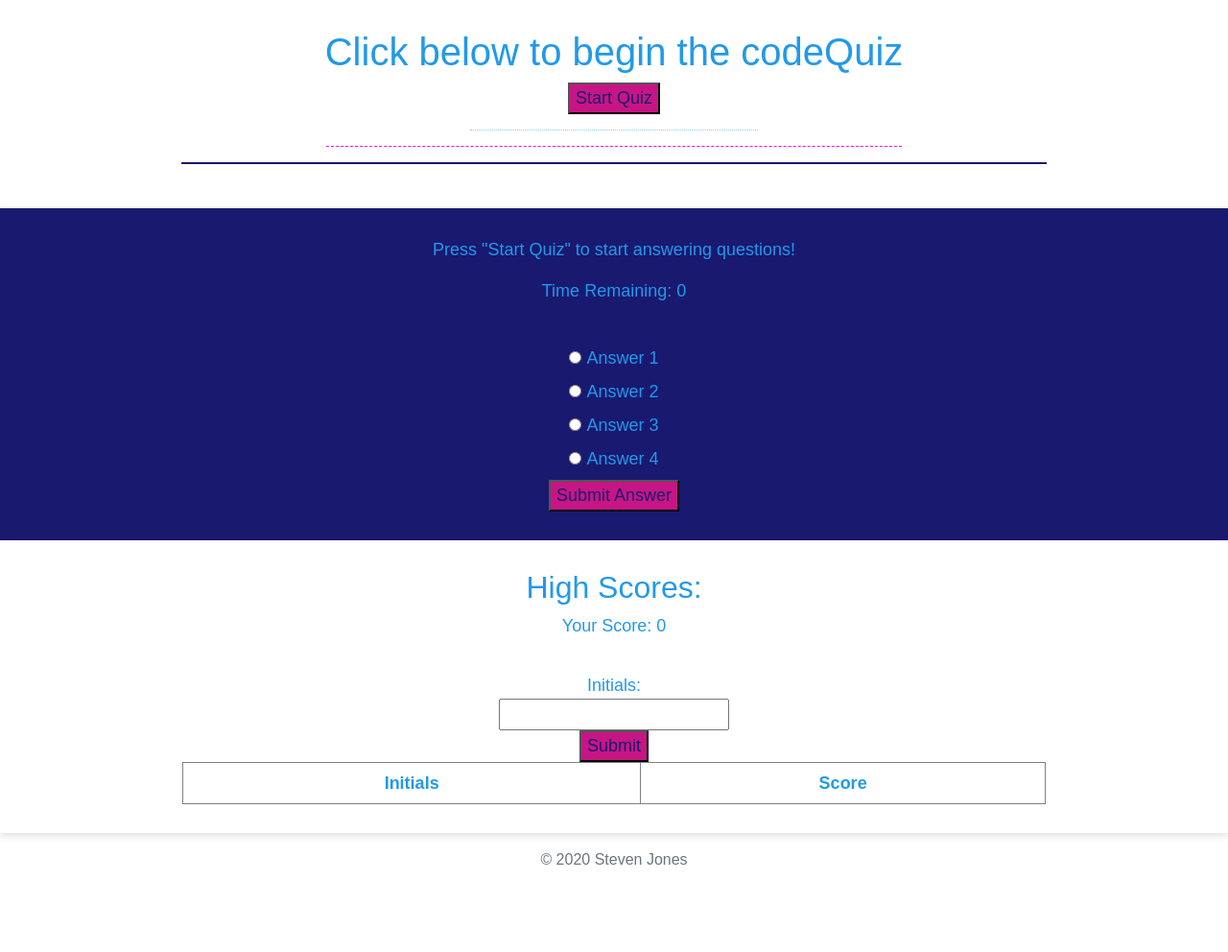
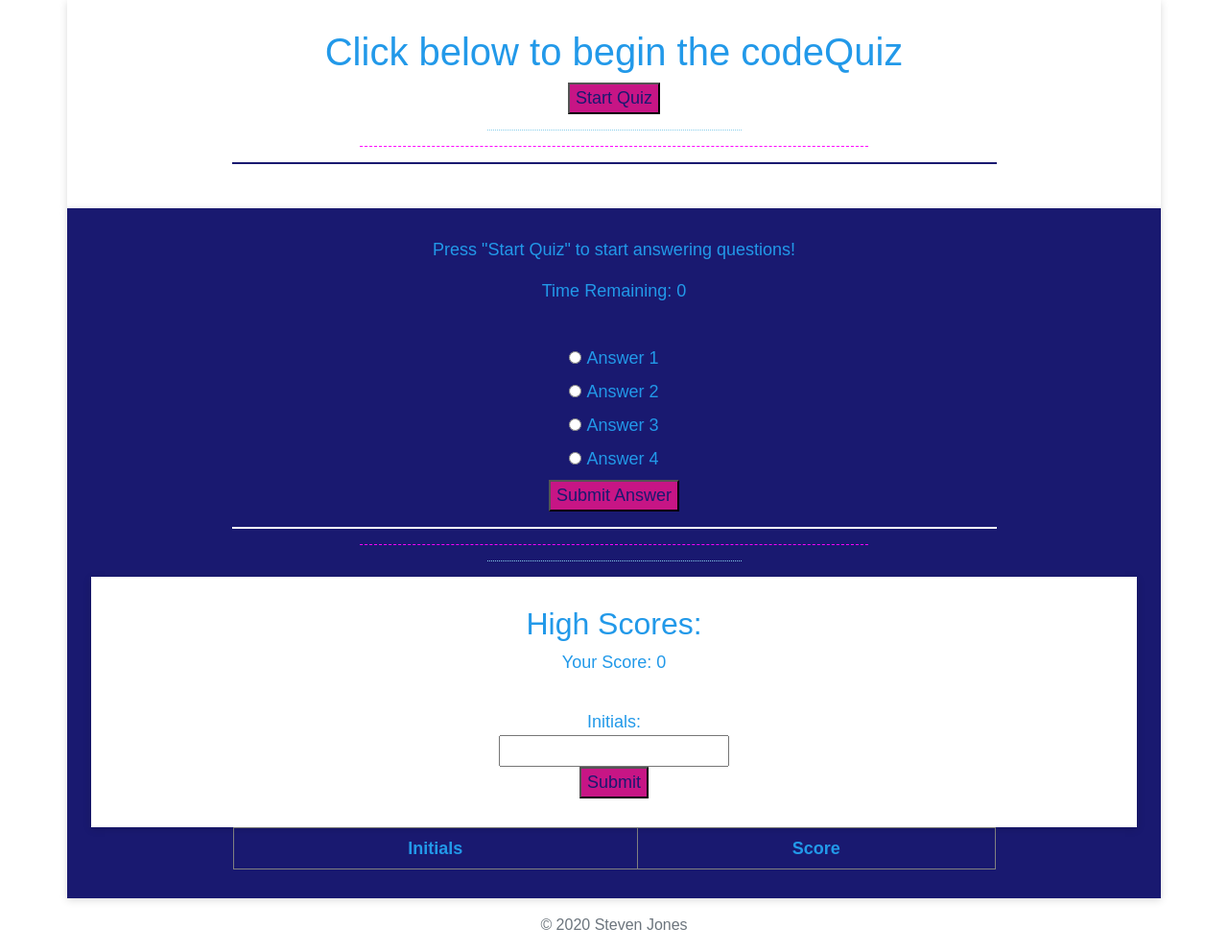
Before and after one commit to StevenSJones/codeQuizFourthEdition, a plain HTML site: page index.html in a window 1280 px wide. Shown: the whole page at 96% size. Before the commit the page ends 924 px from the top, so only its background shows below. Drawn offline with nearby package versions, Linux system fonts and the light colour scheme.

Commit message:
I put the html in container, row, column format and added some more css as well as centering the table element using margin left auto and margin right auto on the table element.

```diff
--- a/index.html
+++ b/index.html
@@ -17,17 +17,24 @@
     <title>codeQuiz</title>
   </head>
   <link rel="stylesheet" href="style.css" />
-<!--I learned that in one off situations that it is simpler to to put javascript directly in an event handler like below. The page loads whether or not you respond Please tell me if this is so?-->
-  <body style="height: 100%;">
-    <div class="whiteOnFuscia">
+  <!--I learned that in one off situations that it is simpler to to put javascript directly in an event handler like below. The page loads whether or not you respond Please tell me if this is so?-->
+  <body style="height: 100%">
+    <div class="container">
+      <div class="row">
+    <div class=" col whiteOnFuscia">
       <h1>Click below to begin the codeQuiz</h1>
-      <button id="startquiz" class="dbDrBtn" onclick="startQuiz()">Start Quiz</button>
-      <hr style="color: skyblue; border-top: 1px dotted skyblue; width: 25%;"/>
-      <hr style="color: fuchsia; border-top: 1px dashed fuchsia; width: 50%;"/>
-      <hr style="color: midnightblue; border: 1px solid midnightblue; width: 75%;"/>
+      <button id="startquiz" class="dbDrBtn" onclick="startQuiz()">
+        Start Quiz
+      </button>
+      <hr style="color: skyblue; border-top: 1px dotted skyblue; width: 25%" />
+      <hr style="color: fuchsia; border-top: 1px dashed fuchsia; width: 50%" />
+      <hr
+        style="color: midnightblue; border: 1px solid midnightblue; width: 75%"
+      />
     </div>
-
-    <div class="cyanOnFusciaOnIndigo">
+      </div>
+<div class="row">
+    <div class="col cyanOnFusciaOnIndigo">
       <p id="question">Press "Start Quiz" to start answering questions!</p>
       <p id="timer">Time Remaining: 0</p>
 
@@ -41,32 +48,43 @@
       <input type="radio" class="answer" name="answer" value="question4" />
       <label id="q4">Answer 4</label> <br />
 
-      <button class = "dbDrBtn"; onclick="answer()">Submit Answer</button>
+      <button class="dbDrBtn" ; onclick="answer()">Submit Answer</button>
+      <hr
+        style="color: white; border: 1px solid white; width: 75%"
+      />
+      <hr style="color: fuchsia; border-top: 1px dashed fuchsia; width: 50%" />
+      <hr style="color: skyblue; border-top: 1px dotted skyblue; width: 25%" />
+      <table class="kidCenter" border="1" id="scoreTable">
     </div>
-
-    <div class="whiteOnFuscia adultCenter">
+</div>
+<div class="row justify-content-center">
+    <div class="col whiteOnFuscia adultCenter">
       <h2>High Scores:</h2>
 
       <label id="score">Your Score: 0</label>
       <br />
       Initials:
       <input type="text" name="initials" id="initials" />
-      <button class = "dbDrBtn"; onclick="submitScore()">Submit</button>
-
-      <table class = "kidCenter" border="1" id="scoreTable">
+      <button class="dbDrBtn" ; onclick="submitScore()">Submit</button>
+      <div class="justify-content-center">
         <tr>
           <th>Initials</th>
           <th>Score</th>
         </tr>
       </table>
     </div>
+    </div>
+</div>
+    </div>
     <footer class="footer mt-auto py-3">
       <div class="container d-flex justify-content-center">
-          <!--sticky footer-->
-          <span align="center" ; class="text-muted">&copy; 2020 Steven Jones</span>
-          <!--&copy is used to create the copywrite symbol-->
+        <!--sticky footer-->
+        <span align="center" ; class="text-muted"
+          >&copy; 2020 Steven Jones</span
+        >
+        <!--&copy is used to create the copywrite symbol-->
       </div>
-  </footer>
+    </footer>
     <script src="script.js"></script>
   </body>
 </html>
--- a/style.css
+++ b/style.css
@@ -15,7 +15,6 @@ body {
   margin: 0;
   padding: 0;
 }
-
 
 .dbDrBtn {
   color: midnightblue;
@@ -41,16 +40,19 @@ body {
 }
 
 /* .using a parent element to wrap around a child so i can use place items:center  */
-.adultCenter{
+.adultCenter {
   width: 100%;
   display: grid;
   place-items: center;
-
 }
 /* .using a child element to go inside a parent so i can use place items:center and fix my table which was pushed far left */
-.kidCenter{
-width: 75%;
-height: 40px;
-line-height: 40px;
-text-align: center;
+.kidCenter {
+  width: 75%;
+  height: 40px;
+  line-height: 40px;
+  text-align: center;
 }
+table {
+  margin-left: auto;
+  margin-right: auto;
+}
```
